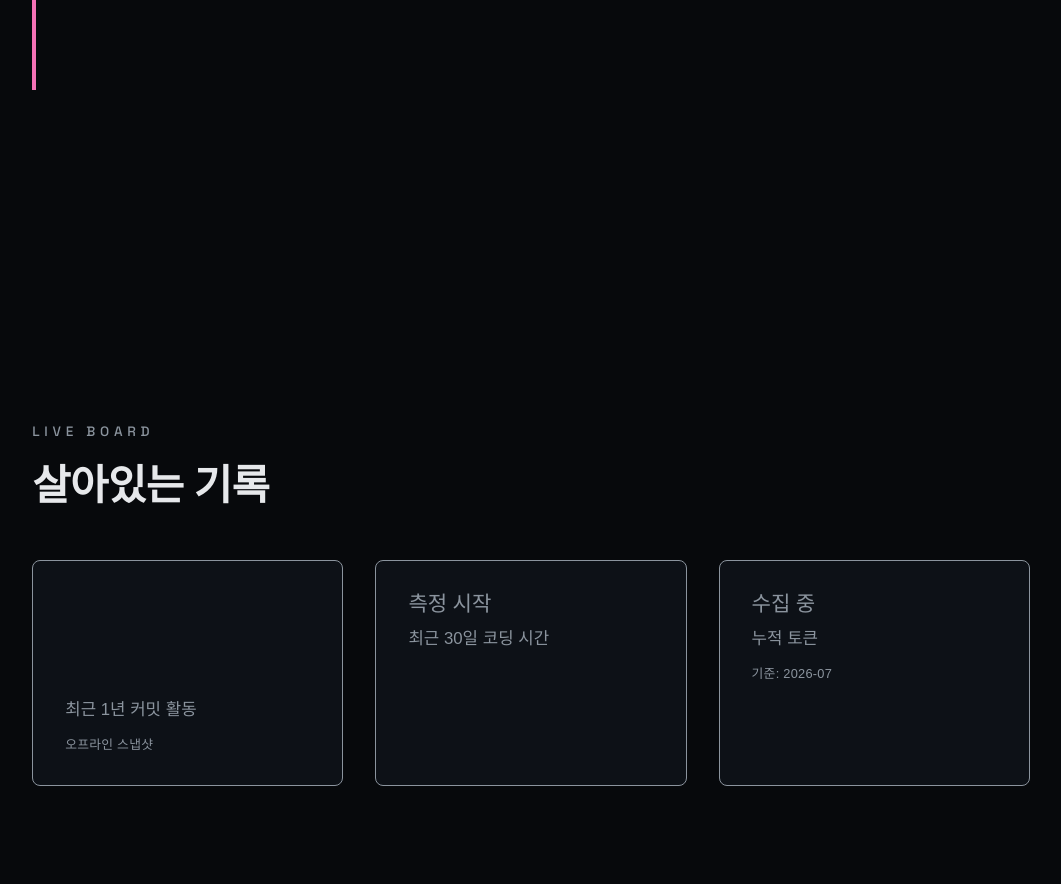
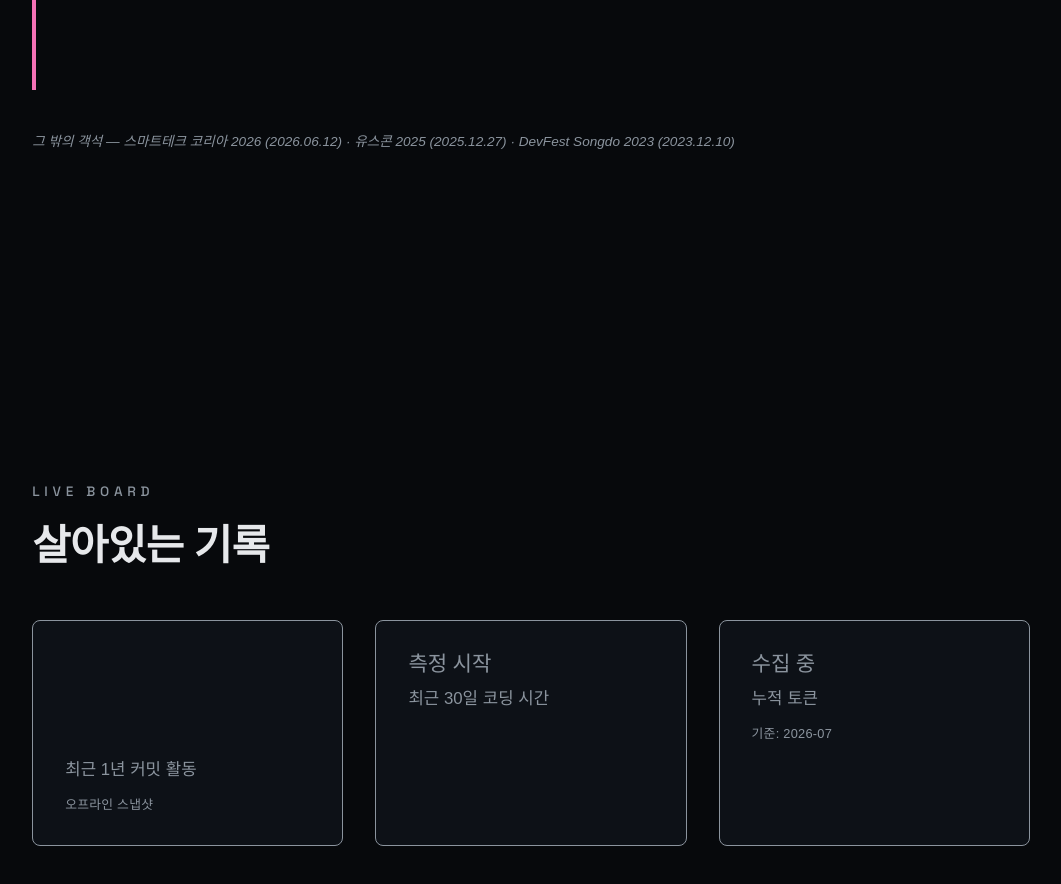
Before and after one commit to snwlee/snwlee.github.io, a plain HTML site: page index.html in a window 1280 px wide. Shown: the part 6900-7784 px from the top of the page, without its empty margins (109-1170 px from the left). Drawn offline with Linux system fonts and the light colour scheme; no server answers; a web font is replaced by a local one.

Commit message:
content: add community conferences footnote (STK 2026, 유스콘 2025, DevFest Songdo 2023)

```diff
--- a/index.html
+++ b/index.html
@@ -267,6 +267,10 @@
             </ul>
           </article>
         </div>
+        <p class="interests-extra reveal">
+          그 밖의 객석 — 스마트테크 코리아 2026 (2026.06.12) · 유스콘 2025
+          (2025.12.27) · DevFest Songdo 2023 (2023.12.10)
+        </p>
       </section>
       <section id="liveboard" class="section liveboard-section">
         <div class="liveboard-header reveal">
--- a/main.css
+++ b/main.css
@@ -558,6 +558,13 @@ body {
   background: var(--accent-quantum);
 }
 
+.interests-extra {
+  margin: 2.5rem 0 0;
+  font-size: 0.85rem;
+  font-style: italic;
+  color: var(--text-dim);
+}
+
 .interest-steps {
   margin: 0;
   padding: 0;
```
